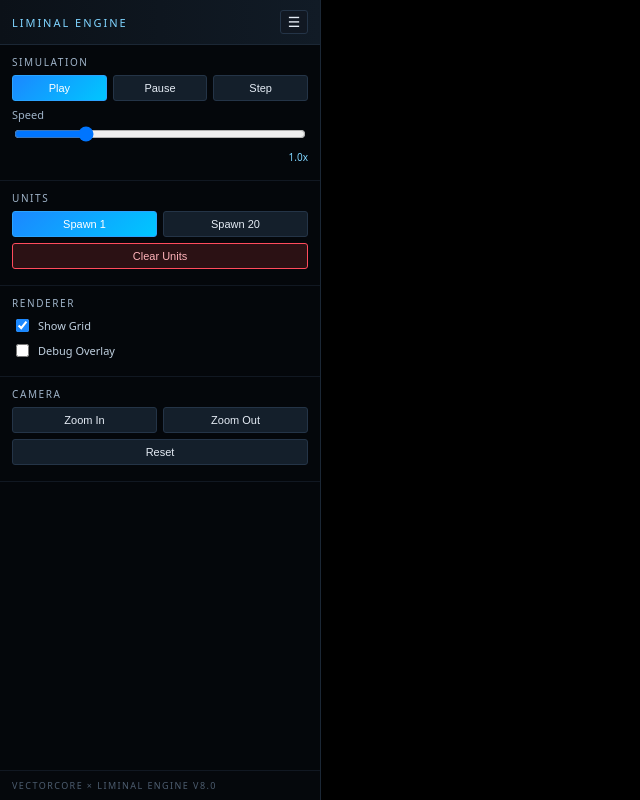
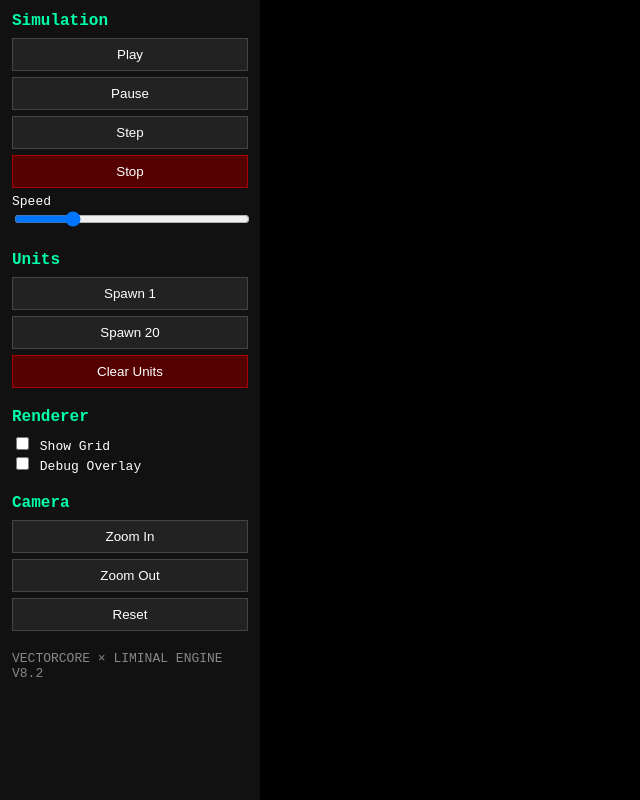
Before and after one commit to randysellhausen-ai/randysellhausen-ai.github.io, a plain HTML site: page index.html in a window 1280 px wide. Shown: the whole page, without its empty margins (0-640 px from the left). Drawn offline with Linux system fonts and the light colour scheme.

Commit message:
Update index.html

```diff
--- a/index.html
+++ b/index.html
@@ -2,193 +2,122 @@
 <html lang="en">
 <head>
     <meta charset="UTF-8">
-    <meta name="viewport" content="width=device-width, initial-scale=1.0">
-    <title>APEXSIM — VECTORCORE × LIMINAL ENGINE</title>
-
-    <!-- Favicon Pack -->
-    <link rel="icon" type="image/x-icon" href="favicon.ico">
-    <link rel="icon" type="image/png" sizes="16x16" href="favicon-16x16.png">
-    <link rel="icon" type="image/png" sizes="32x32" href="favicon-32x32.png">
-    <link rel="icon" type="image/png" sizes="64x64" href="favicon-64x64.png">
-    <link rel="icon" type="image/png" sizes="128x128" href="favicon-128x128.png">
-    <link rel="icon" type="image/png" sizes="256x256" href="favicon-256x256.png">
-
-    <!-- VECTORCORE Industrial Control Panel Styles -->
-    <link rel="stylesheet" href="apexui/apexui-controlpanel.css">
-
+    <title>Liminal Engine v8.2</title>
     <style>
         body {
             margin: 0;
             background: #000;
-            overflow: hidden;
-            font-family: system-ui, -apple-system, BlinkMacSystemFont, "Segoe UI", sans-serif;
-        }
-        #apexsim-root {
-            position: relative;
-            width: 100vw;
-            height: 100vh;
+            color: #fff;
+            font-family: monospace;
             overflow: hidden;
         }
-        #apexsim-canvas {
+        #vc-container {
+            position: absolute;
+            left: 0;
+            top: 0;
+            width: 260px;
+            height: 100%;
+            background: #111;
+            padding: 12px;
+            box-sizing: border-box;
+            overflow-y: auto;
+        }
+        #vc-canvas {
+            position: absolute;
+            left: 260px;
+            top: 0;
+            width: calc(100% - 260px);
+            height: 100%;
+            background: #000;
+        }
+        .vc-section {
+            margin-bottom: 20px;
+        }
+        .vc-section h3 {
+            margin: 0 0 8px 0;
+            font-size: 16px;
+            color: #00ffaa;
+        }
+        .vc-btn {
             display: block;
             width: 100%;
-            height: 100%;
-            background: #000;
+            margin-bottom: 6px;
+            padding: 8px;
+            background: #222;
+            border: 1px solid #444;
+            color: #fff;
+            cursor: pointer;
+        }
+        .vc-btn:hover {
+            background: #333;
+        }
+        .vc-btn--danger {
+            background: #550000;
+            border-color: #aa0000;
+        }
+        .vc-btn--danger:hover {
+            background: #770000;
+        }
+        input[type=range] {
+            width: 100%;
         }
     </style>
 </head>
 
 <body>
-    <div id="apexsim-root">
-        <!-- MAIN SIMULATION CANVAS -->
-        <canvas id="apexsim-canvas" width="1280" height="720"></canvas>
 
-        <!-- LIMINAL ENGINE CONTROL PANEL -->
-        <div id="apex-control-panel" class="vc-panel vc-panel--collapsed">
-            <div class="vc-panel__header">
-                <div class="vc-panel__title">LIMINAL ENGINE</div>
-                <button id="vc-panel-toggle" class="vc-btn vc-btn--icon" title="Toggle Panel">
-                    ☰
-                </button>
-            </div>
+    <!-- CONTROL PANEL -->
+    <div id="vc-container">
 
-            <div class="vc-panel__section">
-                <div class="vc-section__title">Simulation</div>
-                <div class="vc-row">
-                    <button id="vc-sim-play" class="vc-btn vc-btn--primary">Play</button>
-                    <button id="vc-sim-pause" class="vc-btn vc-btn--secondary">Pause</button>
-                    <button id="vc-sim-step" class="vc-btn vc-btn--secondary">Step</button>
-                </div>
-                <div class="vc-row vc-row--stack">
-                    <label class="vc-label">
-                        Speed
-                        <input id="vc-sim-speed" type="range" min="0.1" max="4" step="0.1" value="1">
-                    </label>
-                    <div class="vc-label__value">
-                        <span id="vc-sim-speed-value">1.0x</span>
-                    </div>
-                </div>
-            </div>
+        <div class="vc-section">
+            <h3>Simulation</h3>
+            <button id="vc-sim-play" class="vc-btn">Play</button>
+            <button id="vc-sim-pause" class="vc-btn">Pause</button>
+            <button id="vc-sim-step" class="vc-btn">Step</button>
+            <button id="vc-sim-stop" class="vc-btn vc-btn--danger">Stop</button>
+            <label>Speed</label>
+            <input id="vc-sim-speed" type="range" min="0.1" max="4" step="0.1" value="1">
+        </div>
 
-            <div class="vc-panel__section">
-                <div class="vc-section__title">Units</div>
-                <div class="vc-row">
-                    <button id="vc-units-spawn-1" class="vc-btn vc-btn--primary">Spawn 1</button>
-                    <button id="vc-units-spawn-20" class="vc-btn vc-btn--secondary">Spawn 20</button>
-                </div>
-                <div class="vc-row">
-                    <button id="vc-units-clear" class="vc-btn vc-btn--danger">Clear Units</button>
-                </div>
-            </div>
+        <div class="vc-section">
+            <h3>Units</h3>
+            <button id="vc-units-spawn1" class="vc-btn">Spawn 1</button>
+            <button id="vc-units-spawn20" class="vc-btn">Spawn 20</button>
+            <button id="vc-units-clear" class="vc-btn vc-btn--danger">Clear Units</button>
+        </div>
 
-            <div class="vc-panel__section">
-                <div class="vc-section__title">Renderer</div>
-                <div class="vc-row vc-row--stack">
-                    <label class="vc-checkbox">
-                        <input id="vc-render-grid" type="checkbox" checked>
-                        <span>Show Grid</span>
-                    </label>
-                    <label class="vc-checkbox">
-                        <input id="vc-render-debug" type="checkbox">
-                        <span>Debug Overlay</span>
-                    </label>
-                </div>
-            </div>
+        <div class="vc-section">
+            <h3>Renderer</h3>
+            <label><input type="checkbox" id="vc-render-grid"> Show Grid</label><br>
+            <label><input type="checkbox" id="vc-render-debug"> Debug Overlay</label>
+        </div>
 
-            <div class="vc-panel__section">
-                <div class="vc-section__title">Camera</div>
-                <div class="vc-row">
-                    <button id="vc-camera-zoom-in" class="vc-btn vc-btn--secondary">Zoom In</button>
-                    <button id="vc-camera-zoom-out" class="vc-btn vc-btn--secondary">Zoom Out</button>
-                </div>
-                <div class="vc-row">
-                    <button id="vc-camera-reset" class="vc-btn vc-btn--secondary">Reset</button>
-                </div>
-            </div>
+        <div class="vc-section">
+            <h3>Camera</h3>
+            <button id="vc-cam-zoomin" class="vc-btn">Zoom In</button>
+            <button id="vc-cam-zoomout" class="vc-btn">Zoom Out</button>
+            <button id="vc-cam-reset" class="vc-btn">Reset</button>
+        </div>
 
-            <div class="vc-panel__footer">
-                <div class="vc-footer__label">VECTORCORE × LIMINAL ENGINE v8.0</div>
-            </div>
+        <div style="margin-top:20px;color:#888;">
+            VECTORCORE × LIMINAL ENGINE V8.2
         </div>
+
     </div>
 
-    <!-- CORE ENGINE ROOT -->
-    <script src="apexcore.js"></script>
+    <!-- CANVAS -->
+    <canvas id="vc-canvas"></canvas>
 
-    <!-- APEXSIM CORE STACK -->
-    <script src="apexsim/apexsim.js"></script>
-    <script src="apexsim/apexsim-core.js"></script>
-    <script src="apexsim/apexsim-engine.js"></script>
-    <script src="apexsim/apexsim-systems.js"></script>
-    <script src="apexsim/apexsim-modules.js"></script>
-    <script src="apexsim/apexsim-physics.js"></script>
-    <script src="apexsim/apexsim-data.js"></script>
-    <script src="apexsim/apexsim-ui.js"></script>
-    <script src="apexsim/apexsim-renderer.js"></script>
-    <script src="apexsim/apexsim-debug.js"></script>
-    <script src="apexsim/stance/apex-stance.js"></script>
-    <script src="apexsim/apexsim-test.js"></script>
+    <!-- CORE ENGINE FILES -->
+    <script src="apexsim-core.js"></script>
+    <script src="apexsim-world.js"></script>
+    <script src="apexsim-camera.js"></script>
+    <script src="apexsim-engine.js"></script>
+    <script src="apexsim-renderer.js"></script>
+    <script src="apexsim-test.js"></script>
 
-    <!-- NEW WORLD SYSTEM -->
-    <script src="apexsim/apexsim-world.js"></script>
+    <!-- ⭐ ONLY THIS CONTROL PANEL FILE -->
+    <script src="apexsim-renderer-control.js"></script>
 
-    <!-- CONTROL LAYER -->
-    <script src="apexsim/apexsim-renderer-control.js"></script>
-    <script src="apexsim/apexsim-debug-control.js"></script>
-    <script src="apexsim/apexsim-camera.js"></script>
-
-    <!-- UI SYSTEM STACK -->
-    <script src="apexui/apexui-input.js"></script>
-    <script src="apexui/apexui-layout.js"></script>
-    <script src="apexui/apexui-panels.js"></script>
-    <script src="apexui/apexui-hud.js"></script>
-
-    <!-- LEGACY WORLD / GAME STACK -->
-    <script src="apexworld/apexworld-config.js"></script>
-    <script src="apexworld/apexworld-data.js"></script>
-    <script src="apexworld/apexworld-biomes.js"></script>
-    <script src="apexworld/apexworld-regions.js"></script>
-    <script src="apexworld/apexworld-terrain.js"></script>
-
-    <script src="apexgame/apexgame-entities.js"></script>
-    <script src="apexgame/apexgame-rules.js"></script>
-    <script src="apexgame/apexgame-story.js"></script>
-    <script src="apexgame/apexgame-events.js"></script>
-
-    <!-- CONTROL PANEL CONTROLLER -->
-    <script src="apexui/apexui-controlpanel.js"></script>
-
-    <!-- FINAL FIXED BOOTSTRAP BLOCK -->
-    <script>
-        const canvas = document.getElementById("apexsim-canvas");
-
-        // Attach UI to canvas
-        if (window.APEXSIM && window.APEXSIM.UI && typeof window.APEXSIM.UI.attachCanvas === "function") {
-            window.APEXSIM.UI.attachCanvas(canvas);
-        }
-
-        // Attach renderer to canvas (THIS WAS MISSING)
-        if (window.APEXSIM && window.APEXSIM.Renderer && typeof window.APEXSIM.Renderer.init === "function") {
-            window.APEXSIM.Renderer.init(canvas);
-        }
-
-        // Initialize world (APEXWORLD v1)
-        if (window.APEXSIM && window.APEXSIM.World && typeof window.APEXSIM.World.init === "function") {
-            window.APEXSIM.World.init({
-                seed: 12345,
-                width: 128,
-                height: 128
-            });
-        }
-
-        // Spawn one test unit on load
-        if (window.APEXSIM && window.APEXSIM.Test && typeof window.APEXSIM.Test.spawnTestUnit === "function") {
-            window.APEXSIM.Test.spawnTestUnit();
-        }
-
-        // NOTE:
-        // Engine already has its own RAF loop and calls Renderer.render()
-        // inside _tick(), so we do NOT need a second manual render loop here.
-    </script>
 </body>
 </html>
```
